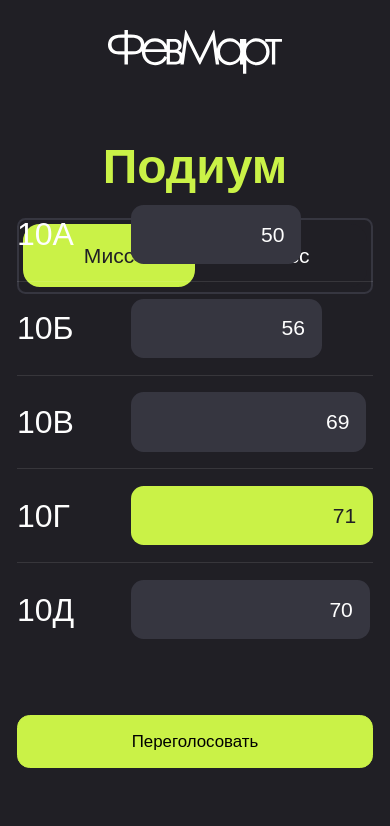
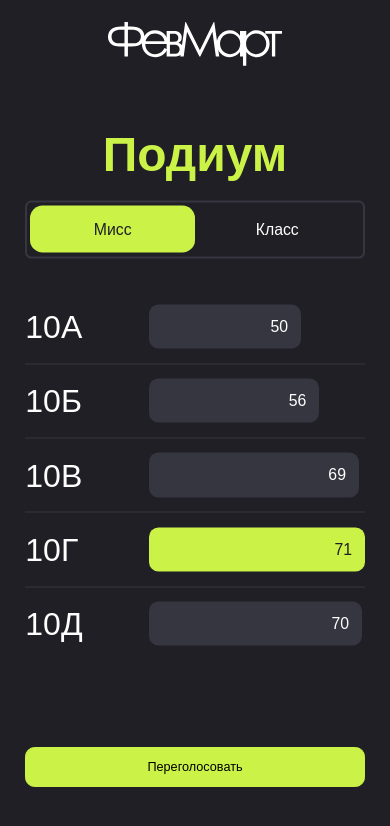
Before and after one commit to fevmart-voting/frontend, a Next.js app: page /podium in a window 390 px wide. Shown: the top 826 px of the page. Built offline with nearby package versions, Linux system fonts and the light colour scheme; a web font is replaced by a local one.

Commit message:
add podium responsive

```diff
--- a/app/podium/page.tsx
+++ b/app/podium/page.tsx
@@ -45,7 +45,7 @@ export default function Podium() {
 				className="grid grid-cols-[5rem_1fr] gap-3 items-center w-full">
 				<h3 className="text-text-bright text-[32px]">{cl}</h3>
 
-				<div className="ml-4 relative">
+				<div className="ml-[max(4vw,4rem)] relative">
 					<div
 						className={`${cl === topMiss ? 'bg-secondary text-text-dark' : 'bg-dark-2 text-text-bright'} py-3.5 rounded-xl flex items-center justify-end`}
 						style={{ width: `${width * 100}%` }}>
@@ -58,9 +58,10 @@ export default function Podium() {
 
 	return (
 		<div className="py-7 flex flex-col items-center">
+			<div className="w-full absolute bottom-[55dvh] translate-y-1/2 px-[max(4vw,2rem)]">
 				<p className="pt-8 mb-5 text-[48px] font-bold text-secondary text-center leading-tight">Подиум</p>
 
-			<div className="w-full border-border-dark-2 border-2 p-1 grid grid-cols-2 h-fit rounded-lg">
+				<div className="w-full border-border-dark-2 border-2 p-1 grid grid-cols-2 h-fit rounded-lg mb-10">
 					<button
 						className={`${selectedTopic === 'miss' ? 'bg-secondary text-text-dark' : 'bg-background text-text-bright'} duration-300 ease-in-out py-4 rounded-2xl`}
 						onClick={() => toggleTopicButton('miss')}>
@@ -73,11 +74,10 @@ export default function Podium() {
 					</button>
 				</div>
 
-			<ul className="w-full absolute bottom-1/2 translate-y-1/2 px-4">
 				<Table tableName="Podium">{chart}</Table>
-			</ul>
+			</div>
 
-			<footer className="w-full absolute bottom-18 px-4">
+			<footer className="w-full absolute bottom-18 px-[max(4vw,2rem)]">
 				<Button>Переголосовать</Button>
 			</footer>
 		</div>
--- a/app/styles/globals.css
+++ b/app/styles/globals.css
@@ -1,7 +1,7 @@
 @import 'tailwindcss';
 
 html{
-	font-size: 2dvh;
+	font-size: clamp(8px, 1.5dvh, 24px);
 }
 
 @theme {
```
Lines whose indentation alone changed are shown as unchanged.
